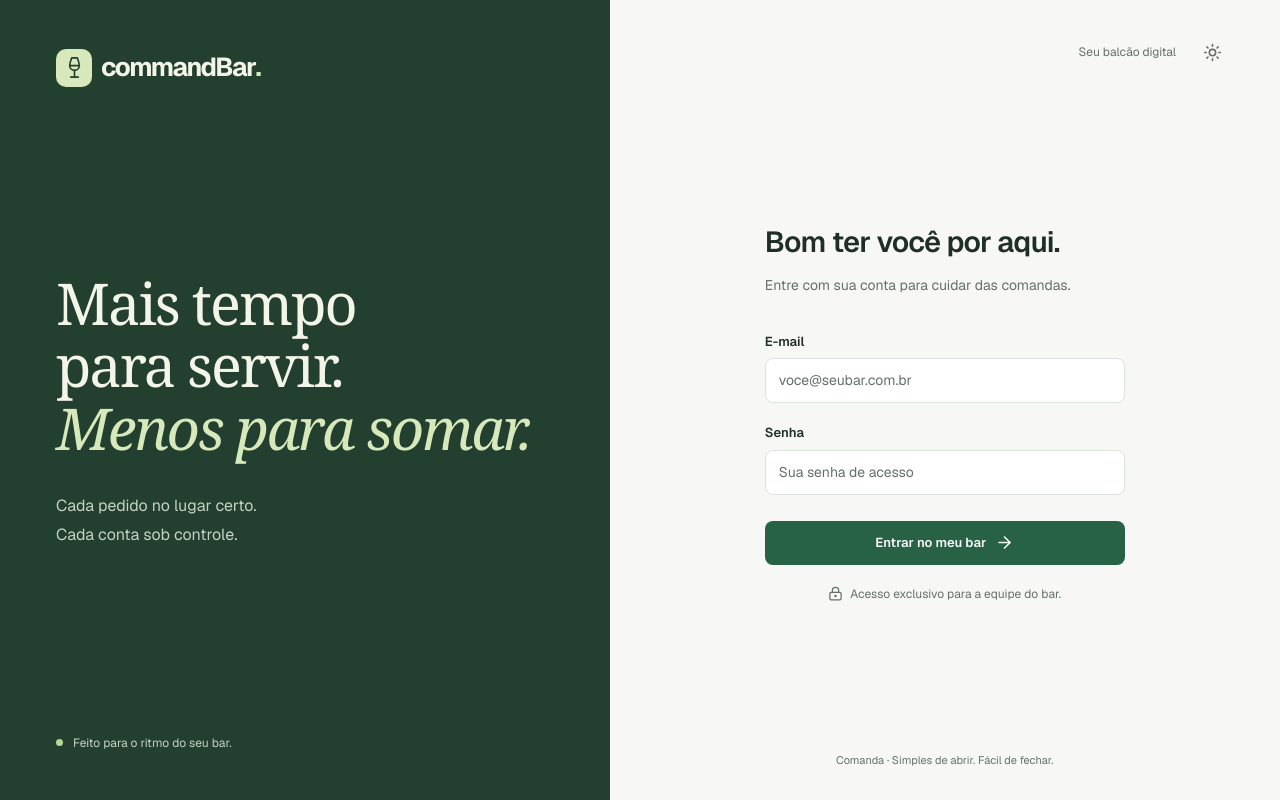
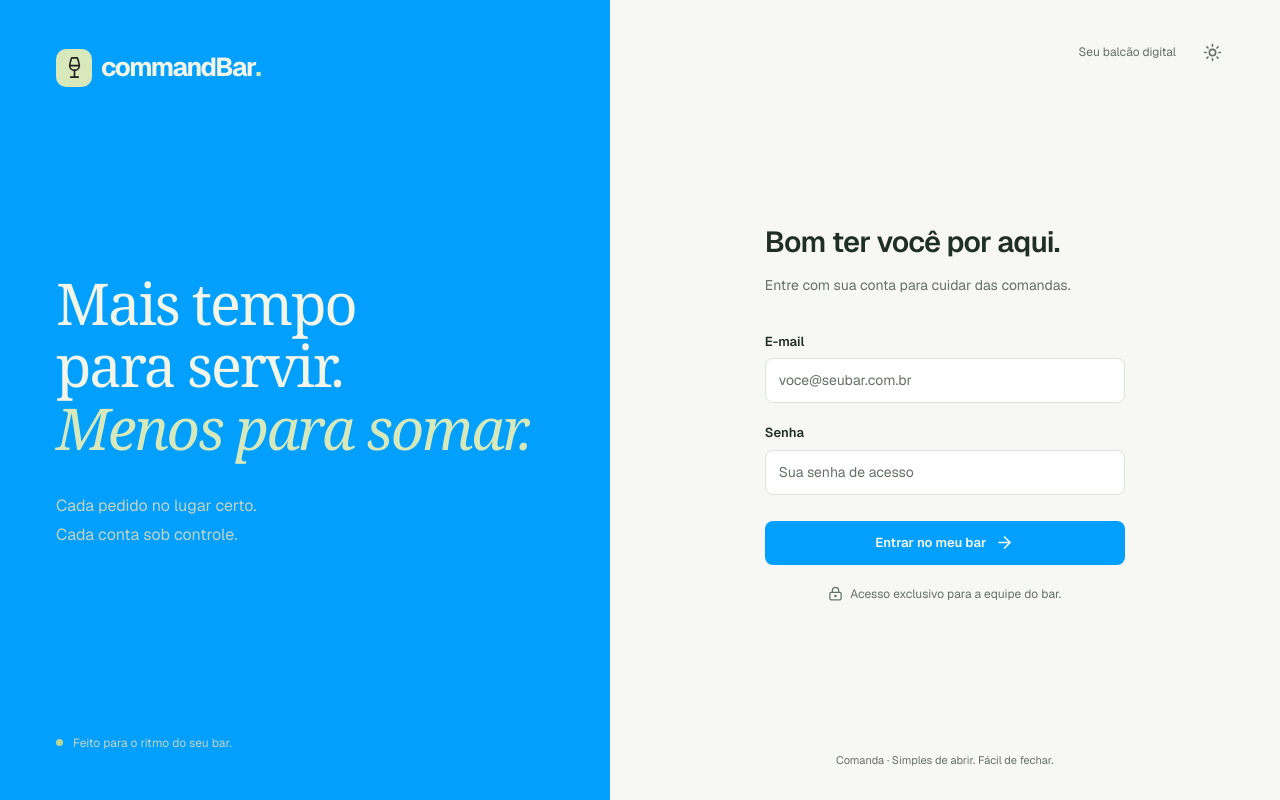
Before and after one commit to searomx/commandbar, a Next.js app: page /login in a window 1280 px wide. Built offline with nearby package versions, Linux system fonts and the light colour scheme; no server answers.

Commit message:
commit envio email

```diff
--- a/app/globals.css
+++ b/app/globals.css
@@ -8,8 +8,8 @@
   --foreground: #202e28;
   --muted: #657069;
   --line: #dce2dc;
-  --accent: #286246;
-  --accent-hover: #1c4c34;
+  --accent: #02a0fc;
+  --accent-hover: #202020;
   --accent-soft: #e9f1e9;
   --paid: #eaf5e9;
   --paid-text: #285d38;
@@ -100,8 +100,8 @@ h3 { font-size: 15px; font-weight: 600; }
 .offline-dot { background: var(--muted); }
 
 .login-page { display: grid; grid-template-columns: 1fr 1.1fr; min-height: 100dvh; }
-.login-story { background: #233f30; color: #f3f5e8; display: flex; flex-direction: column; justify-content: space-between; padding: 48px 56px; overflow: hidden; }
-.login-story .brand-mark { background: #d7e8ba; color: #233f30; }
+.login-story { background: #02a0fc; color: #f3f5e8; display: flex; flex-direction: column; justify-content: space-between; padding: 48px 56px; overflow: hidden; }
+.login-story .brand-mark { background: #d7e8ba; color: #202020; }
 .login-story .brand-dot { color: #d7e8ba; }
 .login-story-copy { padding: 72px 0; }
 .login-story-copy h1 { font-family: Georgia, "Times New Roman", serif; font-size: clamp(42px, 4.5vw, 72px); font-weight: 400; line-height: 1.09; letter-spacing: -.035em; }
--- a/components/primitives.tsx
+++ b/components/primitives.tsx
@@ -2,9 +2,11 @@
 
 import { useEffect, useId, useRef, useState, type ReactNode } from "react";
 import { Moon, Sun, X, Wine } from "lucide-react";
+import Image from 'next/image';
 
 export function Brand() {
-  return <span className="brand"><span className="brand-mark"><Wine size={23} strokeWidth={1.7} aria-hidden="true" /></span>commandBar<span className="brand-dot">.</span></span>;
+  return <span className="brand"><span className="brand-mark">
+    <Wine size={23} strokeWidth={1.7} aria-hidden="true" /></span>commandBar<span className="brand-dot">.</span></span>;
 }
 
 export function ThemeToggle() {
--- a/next.config.ts
+++ b/next.config.ts
@@ -3,6 +3,7 @@ import type { NextConfig } from "next";
 const nextConfig: NextConfig = {
   /* config options here */
   cacheComponents: true,
+  devIndicators: false,
   partialPrefetching: true,
   serverExternalPackages: ["pdfkit"],
   turbopack: {
```
Also changed, not shown: public/images/logo-commandbar.svg (added).
